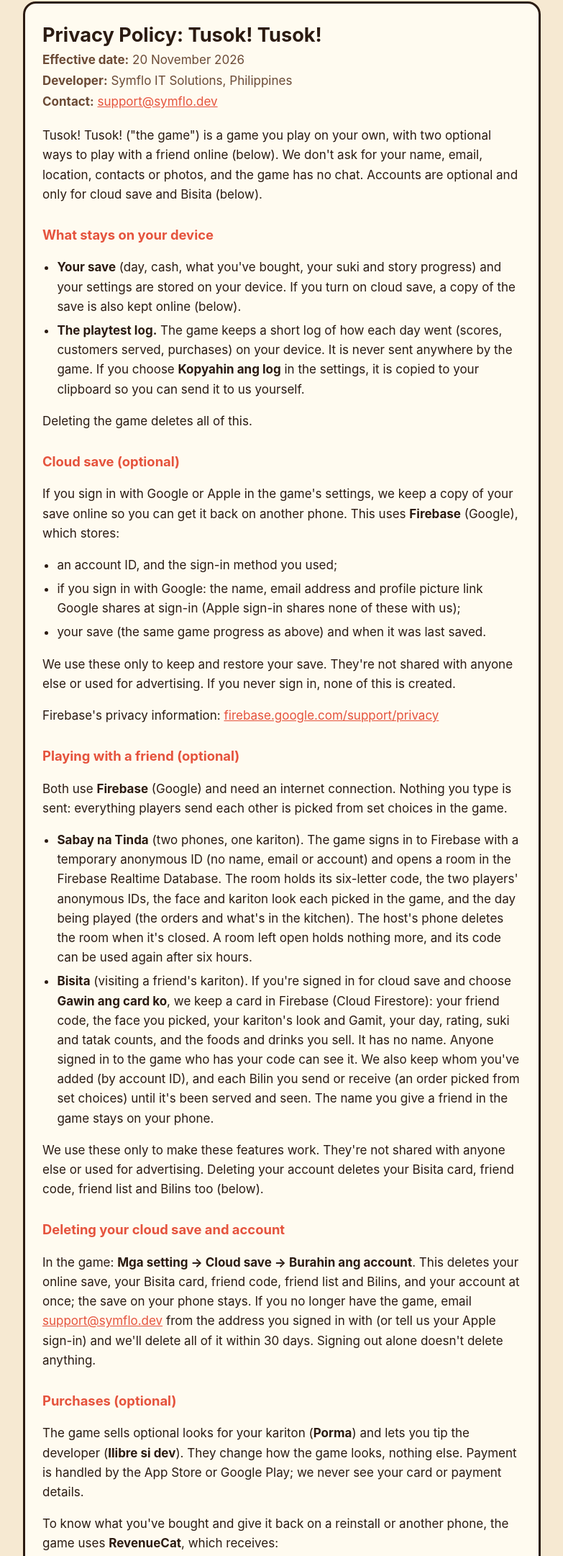
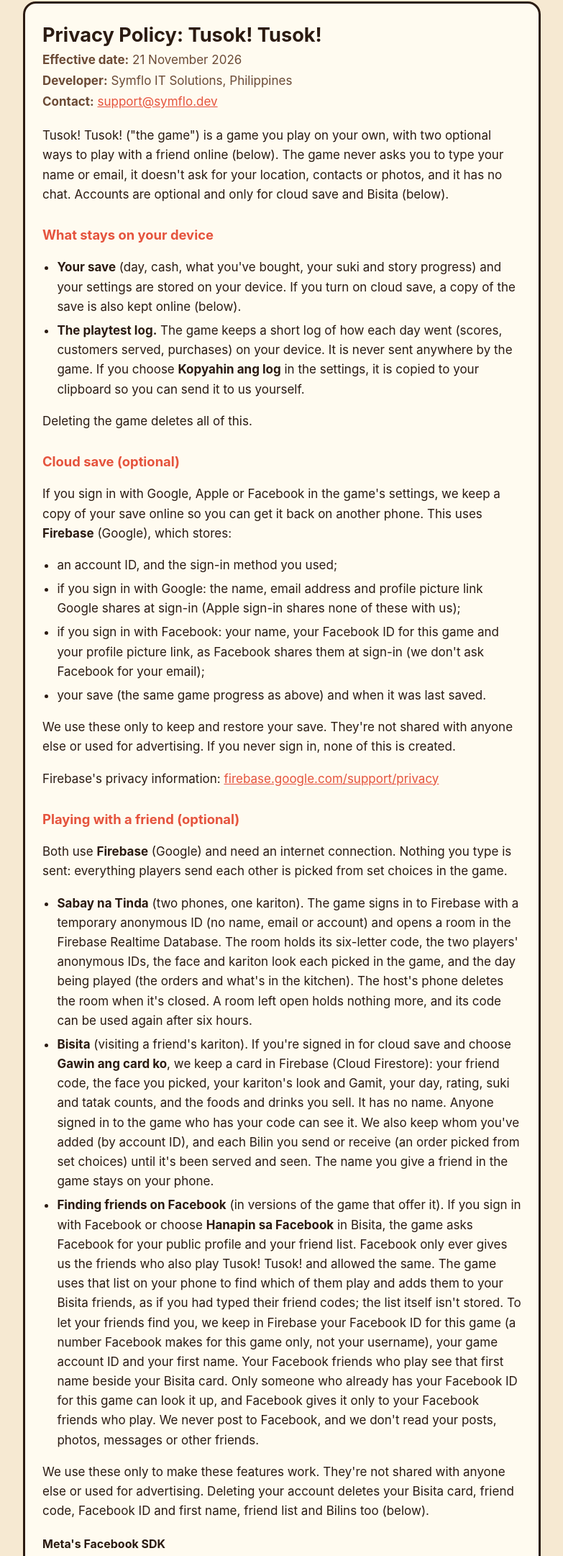
Before and after one commit to johnmarkovalo/tusok-tusok-privacy, a plain HTML site: page index.html in a window 1280 px wide. Shown: the part 30-2192 px from the top of the page at 72% size, without its empty margins (248-1031 px from the left). Drawn offline with Linux system fonts and the light colour scheme.

Commit message:
Facebook sign-in and finding friends on Facebook; Meta's SDK; effective 21 November 2026

```diff
--- a/index.html
+++ b/index.html
@@ -44,6 +44,7 @@
   }
   h1 { font-size: 1.7rem; line-height: 1.2; margin: 0 0 4px; }
   h2 { font-size: 1.15rem; margin: 28px 0 6px; color: var(--accent); }
+  h3 { font-size: 1rem; margin: 20px 0 4px; }
   .meta { color: var(--muted); margin: 0 0 20px; }
   .meta p { margin: 2px 0; }
   ul { padding-left: 1.2em; }
@@ -56,12 +57,12 @@
 <main>
   <h1>Privacy Policy: Tusok! Tusok!</h1>
   <div class="meta">
-    <p><strong>Effective date:</strong> 20 November 2026</p>
+    <p><strong>Effective date:</strong> 21 November 2026</p>
     <p><strong>Developer:</strong> Symflo IT Solutions, Philippines</p>
     <p><strong>Contact:</strong> <a href="mailto:support@symflo.dev">support@symflo.dev</a></p>
   </div>
 
-  <p>Tusok! Tusok! ("the game") is a game you play on your own, with two optional ways to play with a friend online (below). We don't ask for your name, email, location, contacts or photos, and the game has no chat. Accounts are optional and only for cloud save and Bisita (below).</p>
+  <p>Tusok! Tusok! ("the game") is a game you play on your own, with two optional ways to play with a friend online (below). The game never asks you to type your name or email, it doesn't ask for your location, contacts or photos, and it has no chat. Accounts are optional and only for cloud save and Bisita (below).</p>
 
   <h2>What stays on your device</h2>
   <ul>
@@ -71,10 +72,11 @@
   <p>Deleting the game deletes all of this.</p>
 
   <h2 id="cloud-save">Cloud save (optional)</h2>
-  <p>If you sign in with Google or Apple in the game's settings, we keep a copy of your save online so you can get it back on another phone. This uses <strong>Firebase</strong> (Google), which stores:</p>
+  <p>If you sign in with Google, Apple or Facebook in the game's settings, we keep a copy of your save online so you can get it back on another phone. This uses <strong>Firebase</strong> (Google), which stores:</p>
   <ul>
     <li>an account ID, and the sign-in method you used;</li>
     <li>if you sign in with Google: the name, email address and profile picture link Google shares at sign-in (Apple sign-in shares none of these with us);</li>
+    <li>if you sign in with Facebook: your name, your Facebook ID for this game and your profile picture link, as Facebook shares them at sign-in (we don't ask Facebook for your email);</li>
     <li>your save (the same game progress as above) and when it was last saved.</li>
   </ul>
   <p>We use these only to keep and restore your save. They're not shared with anyone else or used for advertising. If you never sign in, none of this is created.</p>
@@ -85,11 +87,16 @@
   <ul>
     <li><strong>Sabay na Tinda</strong> (two phones, one kariton). The game signs in to Firebase with a temporary anonymous ID (no name, email or account) and opens a room in the Firebase Realtime Database. The room holds its six-letter code, the two players' anonymous IDs, the face and kariton look each picked in the game, and the day being played (the orders and what's in the kitchen). The host's phone deletes the room when it's closed. A room left open holds nothing more, and its code can be used again after six hours.</li>
     <li><strong>Bisita</strong> (visiting a friend's kariton). If you're signed in for cloud save and choose <strong>Gawin ang card ko</strong>, we keep a card in Firebase (Cloud Firestore): your friend code, the face you picked, your kariton's look and Gamit, your day, rating, suki and tatak counts, and the foods and drinks you sell. It has no name. Anyone signed in to the game who has your code can see it. We also keep whom you've added (by account ID), and each Bilin you send or receive (an order picked from set choices) until it's been served and seen. The name you give a friend in the game stays on your phone.</li>
+    <li id="facebook"><strong>Finding friends on Facebook</strong> (in versions of the game that offer it). If you sign in with Facebook or choose <strong>Hanapin sa Facebook</strong> in Bisita, the game asks Facebook for your public profile and your friend list. Facebook only ever gives us the friends who also play Tusok! Tusok! and allowed the same. The game uses that list on your phone to find which of them play and adds them to your Bisita friends, as if you had typed their friend codes; the list itself isn't stored. To let your friends find you, we keep in Firebase your Facebook ID for this game (a number Facebook makes for this game only, not your username), your game account ID and your first name. Your Facebook friends who play see that first name beside your Bisita card. Only someone who already has your Facebook ID for this game can look it up, and Facebook gives it only to your Facebook friends who play. We never post to Facebook, and we don't read your posts, photos, messages or other friends.</li>
   </ul>
-  <p>We use these only to make these features work. They're not shared with anyone else or used for advertising. Deleting your account deletes your Bisita card, friend code, friend list and Bilins too (below).</p>
+  <p>We use these only to make these features work. They're not shared with anyone else or used for advertising. Deleting your account deletes your Bisita card, friend code, Facebook ID and first name, friend list and Bilins too (below).</p>
+
+  <h3>Meta's Facebook SDK</h3>
+  <p>Versions of the game that offer Facebook include Meta's Facebook SDK, which shows Facebook's login. We've turned off its automatic app events and its use of your advertising ID. On iPhone it always uses Facebook's Limited Login, which doesn't track you. On Android the SDK stays off until you tap a Facebook button; on iPhone it starts with the game and may contact Meta to load its settings, which shares your IP address and basic device and app information with Meta. When you log in with Facebook, Meta handles that login under its own policy: <a href="https://www.facebook.com/privacy/policy/">facebook.com/privacy/policy</a>. You can remove the game from your Facebook account at any time in Facebook's <strong>Settings &amp; privacy → Settings → Apps and websites</strong>; it then gets nothing more from Facebook.</p>
 
   <h2 id="delete-account">Deleting your cloud save and account</h2>
-  <p>In the game: <strong>Mga setting → Cloud save → Burahin ang account</strong>. This deletes your online save, your Bisita card, friend code, friend list and Bilins, and your account at once; the save on your phone stays. If you no longer have the game, email <a href="mailto:support@symflo.dev">support@symflo.dev</a> from the address you signed in with (or tell us your Apple sign-in) and we'll delete all of it within 30 days. Signing out alone doesn't delete anything.</p>
+  <p>In the game: <strong>Mga setting → Cloud save → Burahin ang account</strong>. This deletes your online save, your Bisita card, friend code, Facebook ID and first name, friend list and Bilins, and your account at once; the save on your phone stays. If you no longer have the game, email <a href="mailto:support@symflo.dev">support@symflo.dev</a> from the address you signed in with (or tell us your Apple sign-in, or the name on the Facebook account you used) and we'll delete all of it within 30 days. Signing out alone doesn't delete anything.</p>
+  <p>If you used Facebook: removing the game in Facebook's <strong>Settings &amp; privacy → Settings → Apps and websites</strong> stops it getting anything more from Facebook. To delete what we already keep, use <strong>Burahin ang account</strong> or email us as above.</p>
 
   <h2 id="purchases">Purchases (optional)</h2>
   <p>The game sells optional looks for your kariton (<strong>Porma</strong>) and lets you tip the developer (<strong>Ilibre si dev</strong>). They change how the game looks, nothing else. Payment is handled by the App Store or Google Play; we never see your card or payment details.</p>
```
